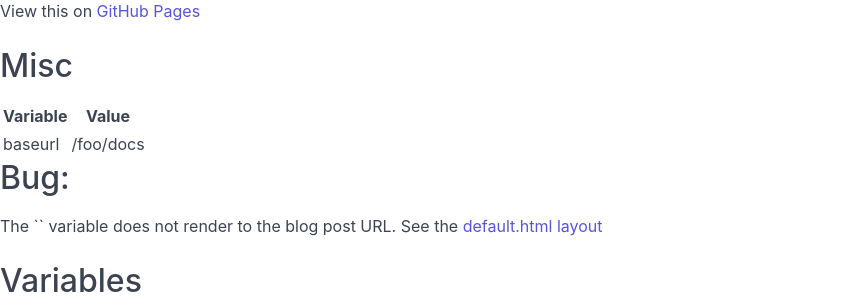
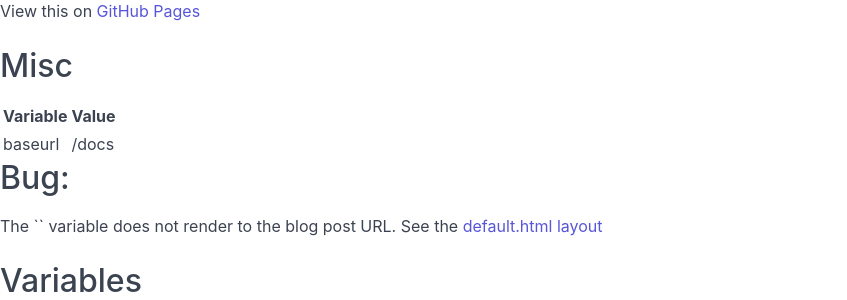
Before and after one commit to tomcam/foo, a Jekyll site: the page built from docs/README.md, in a window 1280 px wide. Shown: the part 331-631 px from the top of the page, without its empty margins (0-847 px from the left). Built offline with Jekyll 4.4.1, drawn with Linux system fonts in a browser that asks for light colours; our own code applies the rules of GitHub Pages for plain Markdown files.

Commit message:
Update _config.yml

```diff
--- a/docs/_config.yml
+++ b/docs/_config.yml
@@ -1,3 +1,3 @@
 
 thesitename: foo
-baseurl: /foo/docs
+baseurl: /docs
```
